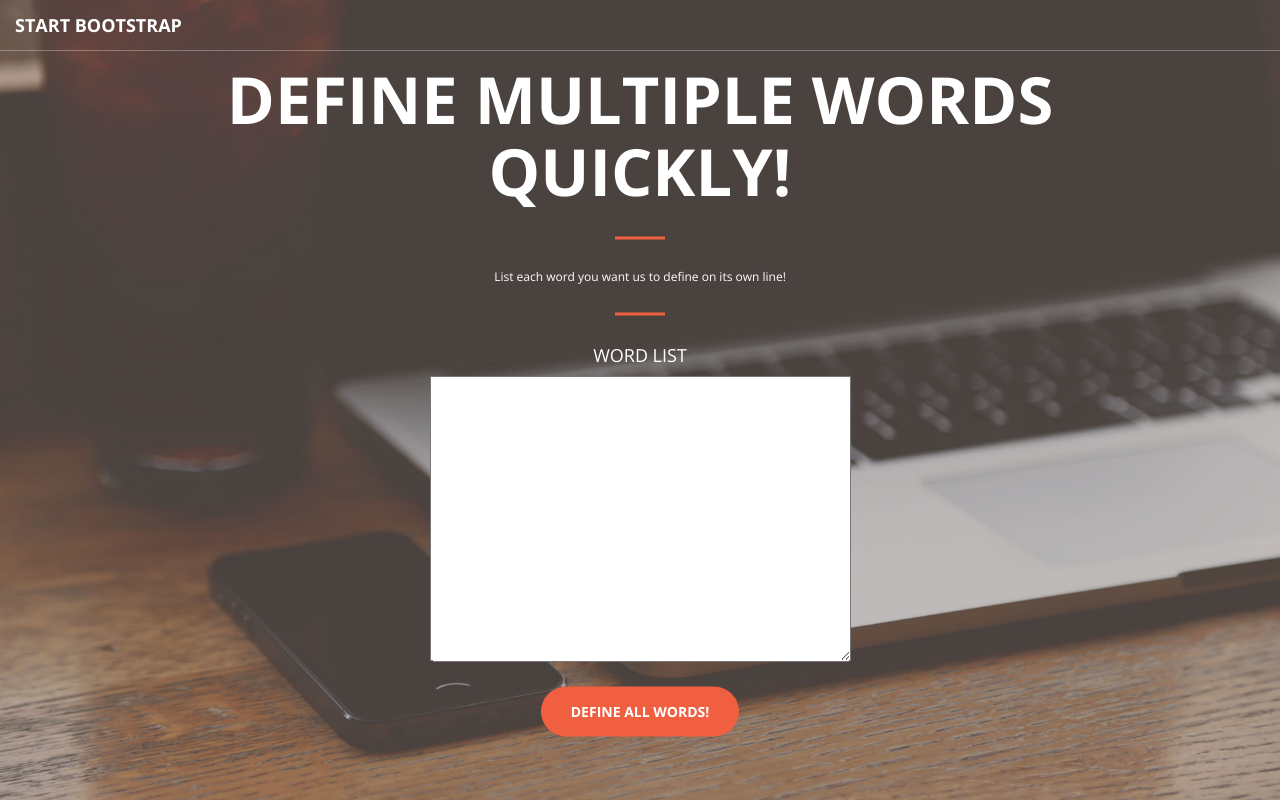
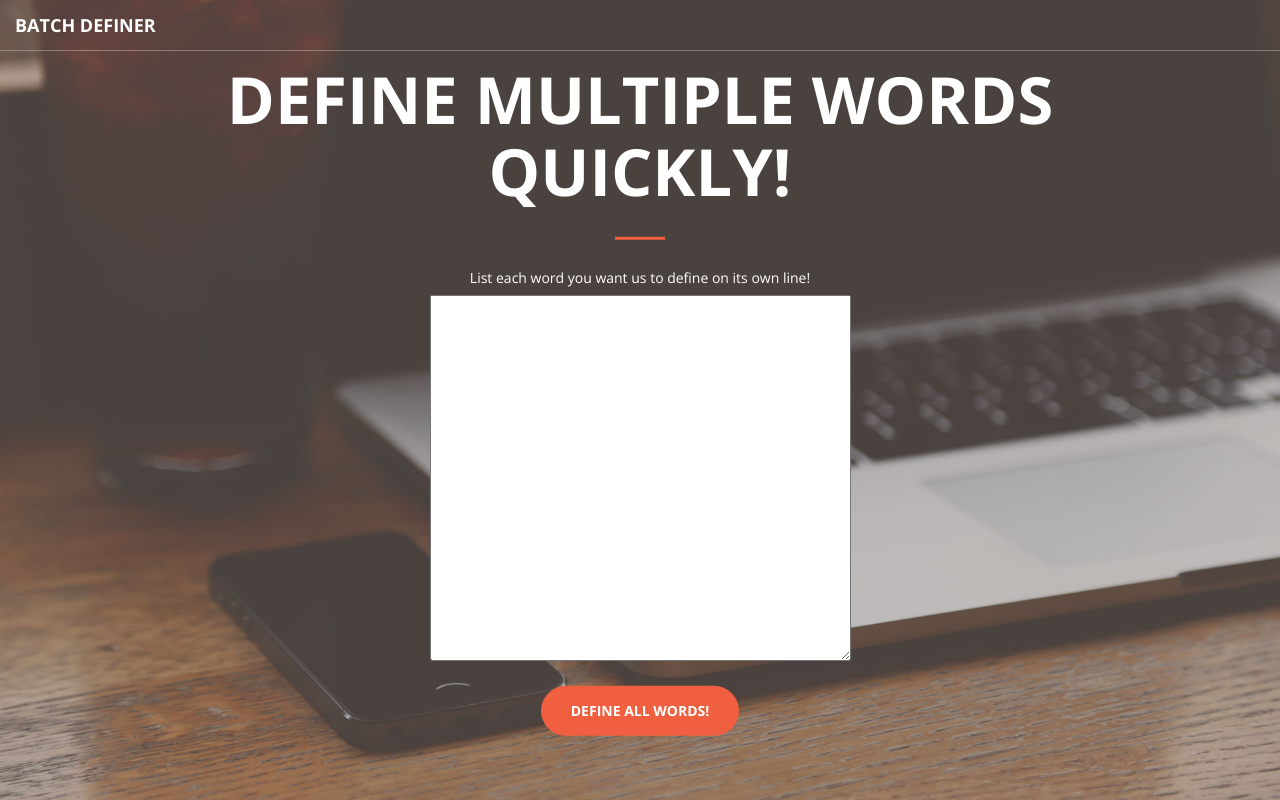
Before and after one commit to aryamansharda/batch-definer, a website: page client/views/index.html in a window 1280 px wide. Drawn offline with nearby package versions, Linux system fonts and the light colour scheme; some packages are replaced by stand-ins of ours; files whose address does not match are found by name.

Commit message:
Styling and polishing code. Aesthetic changes. v1 complete.

```diff
--- a/client/views/index.html
+++ b/client/views/index.html
@@ -1,6 +1,5 @@
 <!DOCTYPE html>
 <html ng-app>
-
 <head>
 
     <meta charset="utf-8">
@@ -9,7 +8,7 @@
     <meta name="description" content="">
     <meta name="author" content="">
 
-    <title>Creative - Start Bootstrap Theme</title>
+    <title>Define Words in Bulk</title>
 
     <!-- Bootstrap Core CSS -->
     <link rel="stylesheet" href="css/bootstrap.min.css" type="text/css">
@@ -25,13 +24,6 @@
     <!-- Custom CSS -->
     <link rel="stylesheet" href="css/creative.css" type="text/css">
 
-    <!-- HTML5 Shim and Respond.js IE8 support of HTML5 elements and media queries -->
-    <!-- WARNING: Respond.js doesn't work if you view the page via file:// -->
-    <!--[if lt IE 9]>
-        <script src="https://oss.maxcdn.com/libs/html5shiv/3.7.0/html5shiv.js"></script>
-        <script src="https://oss.maxcdn.com/libs/respond.js/1.4.2/respond.min.js"></script>
-    <![endif]-->
-
 </head>
 
 <body id="page-top">
@@ -40,12 +32,8 @@
         <div class="container-fluid">
             <!-- Brand and toggle get grouped for better mobile display -->
             <div class="navbar-header">
-                <a class="navbar-brand page-scroll" href="#page-top">Start Bootstrap</a>
+                <a class="navbar-brand page-scroll" href="#page-top">Batch Definer</a>
             </div>
-
-            <!-- Collect the nav links, forms, and other content for toggling -->
-
-            <!-- /.navbar-collapse -->
         </div>
         <!-- /.container-fluid -->
     </nav>
@@ -57,12 +45,11 @@
                 <hr>
 
                 <div ng-controller="definerController">
-                  <h6 style="color:#FFF">List each word you want us to define on its own line!</h6>
-                  <hr>
-                  <h4 style="color:#FFF">WORD LIST</h4>
+                  <h5 style="color:#FFF">List each word you want us to define on its own line!</h5>
+
                   <form ng-submit="defineWords()">
 
-                    <textarea name="myTextBox" ng-model="definitionWord" input type="text" style="font-family:Open Sans" style="color:#FFF"  cols="50" rows="14">
+                    <textarea name="myTextBox" ng-model="definitionWord" input type="text" style="font-family:Open Sans" style="color:#FFF"  cols="50" rows="18">
                     </textarea>
 
                     </br>
```
